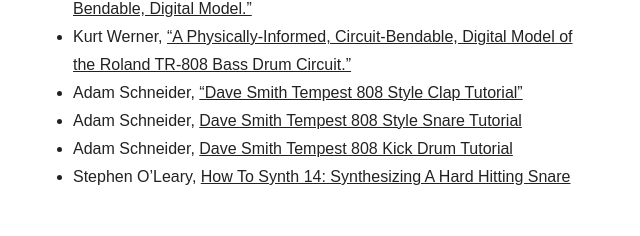
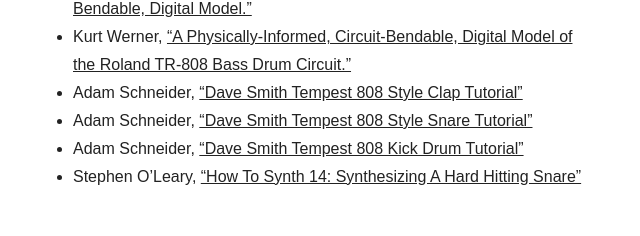
Before and after one commit to MikeMorenoAudio/mikemorenoaudio.github.io, a Jekyll site: the page built from _posts/2019-08-05-Moon-Echo-Audio-–-Drum-Machine.md, in a window 1280 px wide. Shown: the part 688-924 px from the top of the page, without its empty margins (311-951 px from the left). Built offline with Jekyll 4.4.1, drawn with Linux system fonts in a browser that asks for light colours; nearby versions of some CDN libraries; some web fonts are replaced.

```diff
--- a/_posts/2019-08-05-Moon-Echo-Audio-–-Drum-Machine.md
+++ b/_posts/2019-08-05-Moon-Echo-Audio-–-Drum-Machine.md
@@ -17,6 +17,6 @@ src="https://www.youtube.com/embed/ZApWqkWXvds">
 * Kurt Werner, ["The TR-808 Cymbal: a Physically-Informed, Circuit-Bendable, Digital Model."](https://quod.lib.umich.edu/cgi/p/pod/dod-idx/tr-808-cymbal-a-physically-informed-circuit-bendable-digital.pdf?c=icmc;idno=bbp2372.2014.221)
 * Kurt Werner, ["A Physically-Informed, Circuit-Bendable, Digital Model of the Roland TR-808 Bass Drum Circuit."](http://www.dafx14.fau.de/papers/dafx14_kurt_james_werner_a_physically_informed,_ci.pdf)
 * Adam Schneider, ["Dave Smith Tempest 808 Style Clap Tutorial"](https://youtu.be/sfkXyb6P_Pc)
-* Adam Schneider, [Dave Smith Tempest 808 Style Snare Tutorial](https://youtu.be/8LWQqDHhpKw)
-* Adam Schneider, [Dave Smith Tempest 808 Kick Drum Tutorial](https://youtu.be/ZFDTbc1Qxds)
-* Stephen O’Leary, [How To Synth 14: Synthesizing A Hard Hitting Snare](https://youtu.be/5A7oFpmXuls)
+* Adam Schneider, ["Dave Smith Tempest 808 Style Snare Tutorial"](https://youtu.be/8LWQqDHhpKw)
+* Adam Schneider, ["Dave Smith Tempest 808 Kick Drum Tutorial"](https://youtu.be/ZFDTbc1Qxds)
+* Stephen O’Leary, ["How To Synth 14: Synthesizing A Hard Hitting Snare"](https://youtu.be/5A7oFpmXuls)
```
